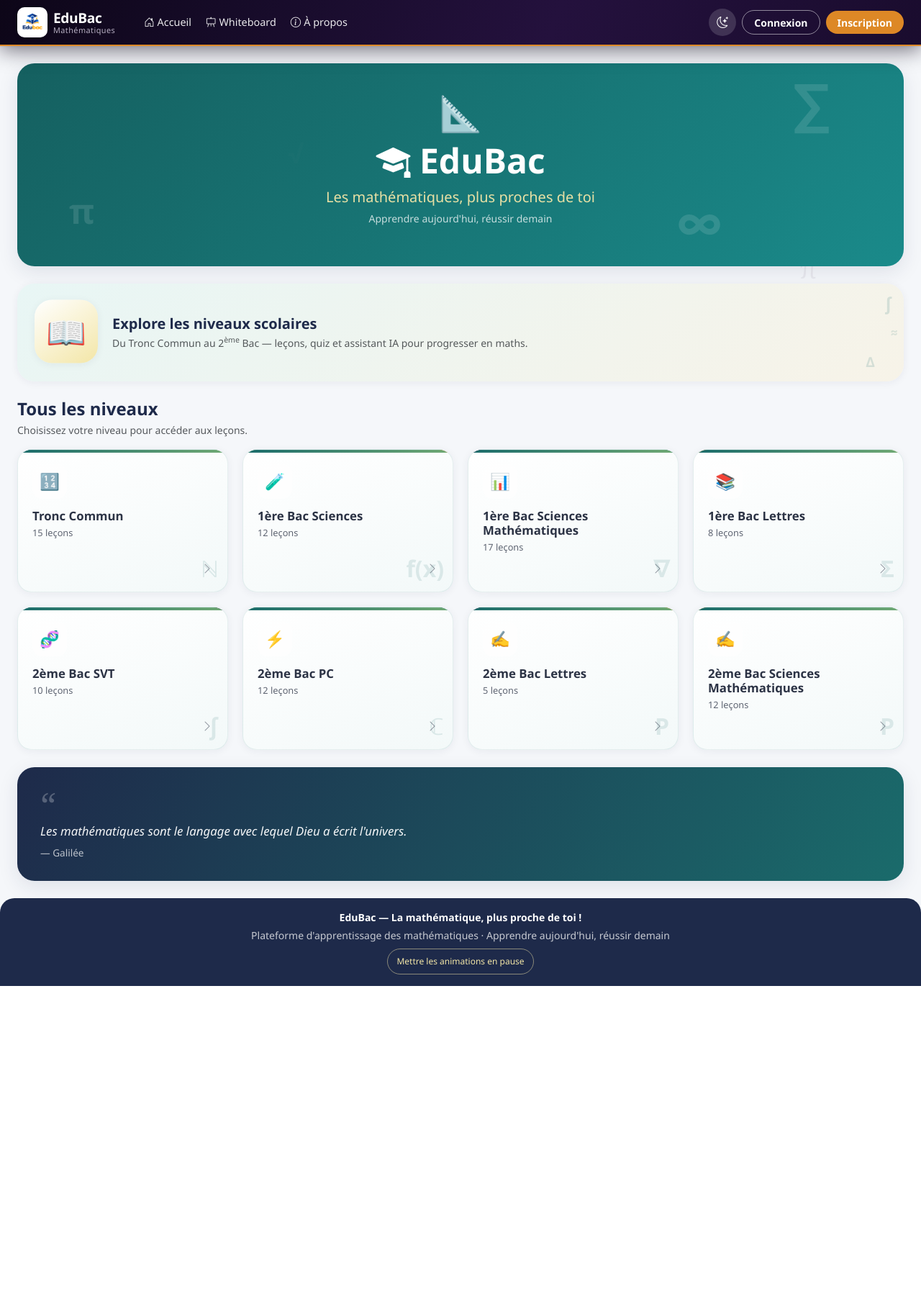
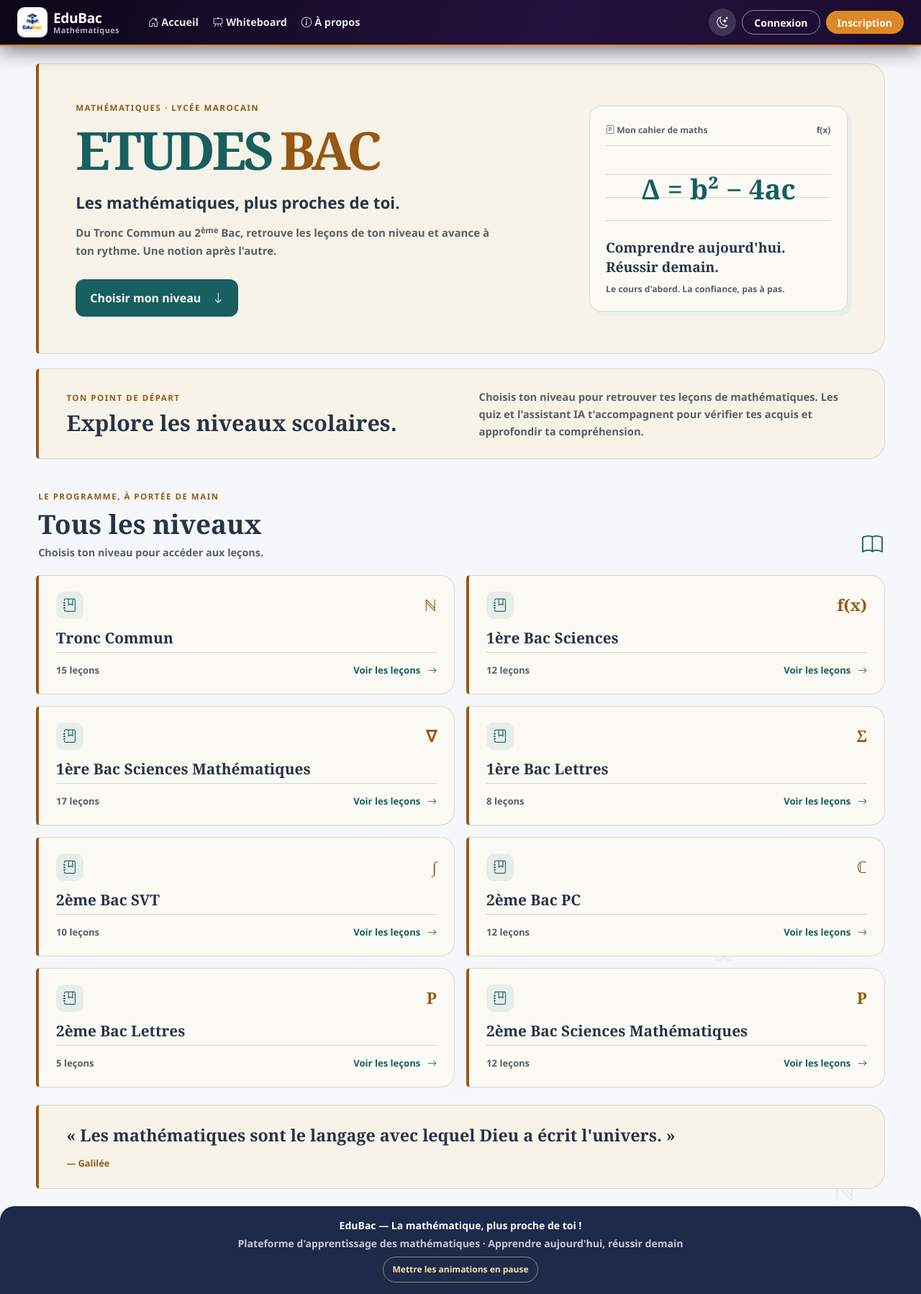
Before and after one commit to elhadiabdelmounaim/EduBac_C, a Django app: page / in a window 1280 px wide. Shown: the whole page at 72% size. Before the commit the page ends 1370 px from the top, so only its background shows below. Run offline with Django 5.2, Linux system fonts and the light colour scheme; data comes from the database, SQL or seed files in the repository; data that the repository does not hold is empty.

Commit message:
Update home template and add home page styles
Replit-Commit-Author: Agent

```diff
--- /dev/null
+++ b/EduBac/static/css/home.css
@@ -0,0 +1,175 @@
+/* Accueil only — a warm, bold study notebook. */
+.home-page {
+    --home-paper: #f7f3e8;
+    --home-surface: #fcfaf4;
+    --home-ink: #263449;
+    --home-muted: #566268;
+    --home-teal: #185f60;
+    --home-tint: #e7eeea;
+    --home-line: #d9d9cb;
+    --home-ochre: #975815;
+    max-width: 1180px;
+    margin: 0 auto;
+    color: var(--home-ink);
+    font-family: 'Segoe UI', system-ui, sans-serif;
+    font-weight: 700;
+    line-height: 1.65;
+}
+html[data-theme="dark"] .home-page {
+    --home-paper: #242c2d;
+    --home-surface: #1c252b;
+    --home-ink: #f1eee3;
+    --home-muted: #c0ceca;
+    --home-teal: #9bd9cd;
+    --home-tint: #2d3d3a;
+    --home-line: #465650;
+    --home-ochre: #efbc78;
+}
+.home-page :where(p, a, span, small, figcaption, blockquote, h1, h2, h3) { font-weight: 700; }
+.home-page h1, .home-page h2, .home-page h3 {
+    font-family: Georgia, 'Times New Roman', serif;
+    color: var(--home-ink);
+    text-wrap: balance;
+    line-height: 1.2;
+}
+.home-page p { margin: 0; }
+.home-page .home-kicker {
+    color: var(--home-ochre);
+    font-size: .72rem;
+    letter-spacing: .13em;
+    text-transform: uppercase;
+}
+.home-page .home-panel {
+    background: var(--home-paper);
+    border: 1px solid var(--home-line);
+    border-left: 4px solid var(--home-ochre);
+    border-radius: 5px 24px 24px 5px;
+}
+.home-page .home-hero {
+    display: grid;
+    grid-template-columns: minmax(0, 1.5fr) minmax(0, .8fr);
+    align-items: center;
+    gap: 2.5rem;
+    padding: clamp(1.5rem, 4vw, 3.5rem);
+}
+.home-page .home-wordmark {
+    display: flex;
+    flex-wrap: wrap;
+    gap: 0 .16em;
+    font-family: Georgia, 'Times New Roman', serif;
+    font-size: clamp(2.6rem, 5.7vw, 5rem);
+    font-weight: 900;
+    letter-spacing: -.055em;
+    margin: .65rem 0 1.1rem;
+    line-height: 1.05;
+}
+.home-page .home-wordmark span { font-weight: 900; }
+.home-page .home-wordmark .home-wordmark-etudes { color: var(--home-teal); }
+.home-page .home-wordmark .home-wordmark-bac { color: var(--home-ochre); }
+.home-page .home-lead { font-size: clamp(1.1rem, 2vw, 1.4rem); color: var(--home-ink); }
+.home-page .home-intro { color: var(--home-muted); max-width: 36rem; margin-top: .65rem; font-size: .94rem; }
+.home-page .home-button {
+    display: inline-flex;
+    align-items: center;
+    justify-content: center;
+    gap: 1rem;
+    background: var(--home-teal);
+    color: var(--home-surface);
+    border-radius: 12px;
+    text-decoration: none;
+    padding: .8rem 1.25rem;
+    margin-top: 1.7rem;
+    min-height: 48px;
+    transition: transform 180ms ease;
+}
+.home-page .home-button:hover { transform: translateY(-2px); }
+.home-page a:focus-visible { outline: 3px solid var(--home-ochre); outline-offset: 5px; }
+.home-page .home-notebook {
+    background: var(--home-surface);
+    border: 1px solid var(--home-line);
+    border-radius: 16px;
+    padding: 1.4rem;
+    margin: 0;
+    box-shadow: 6px 6px 0 var(--home-tint);
+}
+.home-page .home-notebook-top {
+    display: flex;
+    align-items: center;
+    justify-content: space-between;
+    gap: .75rem;
+    color: var(--home-muted);
+    border-bottom: 1px solid var(--home-line);
+    padding-bottom: .75rem;
+    font-size: .75rem;
+}
+.home-page .home-equation {
+    font-family: Georgia, 'Times New Roman', serif;
+    font-size: clamp(1.9rem, 3vw, 2.8rem);
+    color: var(--home-teal);
+    text-align: center;
+    padding: 1.25rem .25rem;
+    background: repeating-linear-gradient(transparent, transparent 31px, var(--home-line) 31px, var(--home-line) 32px);
+    margin: .5rem 0 1rem;
+}
+.home-page .home-notebook figcaption { font-family: Georgia, 'Times New Roman', serif; font-size: 1.2rem; line-height: 1.4; }
+.home-page .home-notebook figcaption span { display: block; margin-top: .5rem; font-family: 'Segoe UI', system-ui, sans-serif; font-size: .76rem; color: var(--home-muted); }
+.home-page .home-guide {
+    display: grid;
+    grid-template-columns: minmax(0, 1fr) minmax(0, 1fr);
+    align-items: center;
+    gap: 1.5rem 3rem;
+    padding: 1.6rem clamp(1.4rem, 3vw, 2.5rem);
+    margin-top: 1.25rem;
+}
+.home-page .home-guide h2 { font-size: clamp(1.45rem, 2.4vw, 1.9rem); margin: .5rem 0 0; }
+.home-page .home-guide > p { color: var(--home-muted); font-size: .92rem; }
+.home-page .home-levels { margin-top: 2.6rem; scroll-margin-top: 90px; }
+.home-page .home-section-heading { display: flex; justify-content: space-between; align-items: end; gap: 1rem; margin: 0 .2rem 1.25rem; }
+.home-page .home-section-heading h2 { font-size: clamp(1.7rem, 3vw, 2.3rem); margin: .45rem 0 .35rem; }
+.home-page .home-section-heading p:not(.home-kicker) { color: var(--home-muted); font-size: .9rem; }
+.home-page .home-section-icon { color: var(--home-teal); font-size: 1.8rem; }
+.home-page .home-level-grid { display: grid; grid-template-columns: repeat(2, minmax(0, 1fr)); gap: 1rem; }
+.home-page .home-level-card {
+    display: flex;
+    flex-direction: column;
+    height: 100%;
+    background: var(--home-surface);
+    color: var(--home-ink);
+    border: 1px solid var(--home-line);
+    border-left: 4px solid var(--home-ochre);
+    border-radius: 5px 20px 20px 5px;
+    padding: 1.35rem 1.5rem;
+    text-decoration: none;
+    transition: transform 180ms ease;
+}
+.home-page .home-level-card:hover { transform: translateY(-3px); background: var(--home-paper); color: var(--home-ink); }
+.home-page .home-level-top { display: flex; align-items: center; justify-content: space-between; gap: 1rem; margin-bottom: .85rem; }
+.home-page .home-level-icon { display: inline-flex; align-items: center; justify-content: center; width: 38px; height: 38px; border-radius: 10px; background: var(--home-tint); color: var(--home-teal); font-size: 1.15rem; }
+.home-page .home-level-symbol { font-family: Georgia, 'Times New Roman', serif; color: var(--home-ochre); font-size: 1.4rem; line-height: 1; }
+.home-page .home-level-card h3 { font-size: 1.3rem; margin: 0 0 .45rem; }
+.home-page .home-level-bottom { display: flex; justify-content: space-between; gap: 1rem; align-items: center; margin-top: auto; padding-top: .9rem; border-top: 1px solid var(--home-line); }
+.home-page .home-level-count { color: var(--home-muted); font-size: .82rem; }
+.home-page .home-level-link { color: var(--home-teal); font-size: .82rem; display: inline-flex; gap: .6rem; align-items: center; }
+.home-page .home-empty { grid-column: 1 / -1; padding: 2.5rem 1.5rem; text-align: center; }
+.home-page .home-empty i { display: block; font-size: 2rem; color: var(--home-teal); margin-bottom: .65rem; }
+.home-page .home-empty h3 { font-size: 1.4rem; }
+.home-page .home-empty p { color: var(--home-muted); }
+.home-page .home-quote { margin: 1.5rem 0 0; padding: 1.5rem clamp(1.4rem, 3vw, 2.5rem); }
+.home-page .home-quote p { font-family: Georgia, 'Times New Roman', serif; font-size: clamp(1.1rem, 2vw, 1.45rem); line-height: 1.5; }
+.home-page .home-quote footer { color: var(--home-ochre); font-size: .8rem; margin-top: .7rem; }
+/* This stylesheet is loaded on Accueil only. Keep the shared shell's
+   appearance and behavior, but make its text meet the bold-text request. */
+body :is(.edubac-navbar, .edubac-sidebar, .footer, .bottom-nav, .breadcrumb, .alert) :where(p, a, span, small, strong, button, input, li, div) { font-weight: 700 !important; }
+@media (max-width: 767.98px) {
+    .home-page .home-hero, .home-page .home-guide, .home-page .home-level-grid { grid-template-columns: 1fr; }
+    .home-page .home-hero { gap: 1.8rem; }
+    .home-page .home-notebook { max-width: 420px; width: 100%; }
+    .home-page .home-guide { gap: .85rem; }
+    .home-page .home-levels { margin-top: 2rem; }
+    .home-page .home-level-card { padding: 1.15rem 1.25rem; }
+}
+@media (prefers-reduced-motion: reduce) {
+    .home-page .home-button, .home-page .home-level-card { transition: none; }
+    .home-page .home-button:hover, .home-page .home-level-card:hover { transform: none; }
+}
+body[data-edubac-motion="paused"] .home-page a { transition: none; }
--- a/EduBac/templates/education/home.html
+++ b/EduBac/templates/education/home.html
@@ -1,56 +1,50 @@
 {% extends "base.html" %}
+{% load static %}
+
+{% block extra_css %}
+<link rel="stylesheet" href="{% static 'css/home.css' %}?v=notebook-1">
+{% endblock %}
+
 {% block content %}
-<div class="hero text-center mb-4 fade-up">
-    <div class="hero-symbols" aria-hidden="true">
-        <span class="hs1">∑</span>
-        <span class="hs2">π</span>
-        <span class="hs3">√</span>
-        <span class="hs4">∞</span>
+<div class="home-page">
+    <section class="home-hero home-panel fade-up" aria-labelledby="home-title">
+        <div>
+            <p class="home-kicker">Mathématiques · Lycée marocain</p>
+            <h1 id="home-title" class="home-wordmark"><span class="home-wordmark-etudes">ETUDES</span><span class="home-wordmark-bac">BAC</span></h1>
+            <p class="home-lead">Les mathématiques, plus proches de toi.</p>
+            <p class="home-intro">Du Tronc Commun au 2<sup>ème</sup> Bac, retrouve les leçons de ton niveau et avance à ton rythme. Une notion après l'autre.</p>
+            <a class="home-button" href="#home-niveaux">Choisir mon niveau <i class="bi bi-arrow-down" aria-hidden="true"></i></a>
         </div>
-    <div class="position-relative" style="z-index:1;">
-        <div class="display-5 mb-2">📐</div>
-        <h1 class="display-5 fw-bold"><i class="bi bi-mortarboard-fill"></i> EduBac</h1>
-        <p class="lead mb-1">Les mathématiques, plus proches de toi</p>
-        <p class="mt-1 opacity-75 small">Apprendre aujourd'hui, réussir demain</p>
+        <figure class="home-notebook">
+            <div class="home-notebook-top"><span><i class="bi bi-journal-text" aria-hidden="true"></i> Mon cahier de maths</span><span>f(x)</span></div>
+            <div class="home-equation" aria-hidden="true">Δ = b² − 4ac</div>
+            <figcaption>Comprendre aujourd'hui.<br>Réussir demain.<span>Le cours d'abord. La confiance, pas à pas.</span></figcaption>
+        </figure>
+    </section>
+
+    <section class="home-guide home-panel fade-up" aria-labelledby="home-guide-title">
+        <div>
+            <p class="home-kicker">Ton point de départ</p>
+            <h2 id="home-guide-title">Explore les niveaux scolaires.</h2>
         </div>
+        <p>Choisis ton niveau pour retrouver tes leçons de mathématiques. Les quiz et l'assistant IA t'accompagnent pour vérifier tes acquis et approfondir ta compréhension.</p>
+    </section>
+
+    <section id="home-niveaux" class="home-levels" aria-labelledby="home-levels-title">
+        <div class="home-section-heading">
+            <div>
+                <p class="home-kicker">Le programme, à portée de main</p>
+                <h2 id="home-levels-title">Tous les niveaux</h2>
+                <p>Choisis ton niveau pour accéder aux leçons.</p>
             </div>
-
-<div class="illus-card mb-4 fade-up fade-up-delay-1">
-    <div class="reader-illus float-soft">📖</div>
-    <div class="flex-grow-1">
-        <h2 class="h5 fw-bold mb-1" style="color:var(--edubac-navy);">Explore les niveaux scolaires</h2>
-        <p class="mb-0 text-muted small">Du Tronc Commun au 2<sup>ème</sup> Bac — leçons, quiz et assistant IA pour progresser en maths.</p>
+            <i class="bi bi-book home-section-icon" aria-hidden="true"></i>
         </div>
-    <span class="illus-math im1" aria-hidden="true">∫</span>
-    <span class="illus-math im2" aria-hidden="true">Δ</span>
-    <span class="illus-math im3" aria-hidden="true">≈</span>
-</div>
-
-<div class="d-flex flex-wrap justify-content-between align-items-end gap-2 mb-3">
-    <div>
-        <h2 class="h4 fw-bold mb-1" style="color:var(--edubac-navy);">Tous les niveaux</h2>
-        <p class="text-muted mb-0 small">Choisissez votre niveau pour accéder aux leçons.</p>
-    </div>
-</div>
-
-<div class="edubac-grid mb-4">
+        <div class="home-level-grid">
         {% for n in niveaux %}
-    <div class="fade-up">
-        <a href="{% url 'education:niveau_detail' n.code %}" class="level-card lc-{{ n.order }}">
-            <div>
-                <div class="level-icon">
-                    {% if n.order == 1 %}🔢
-                    {% elif n.order == 2 %}🧪
-                    {% elif n.order == 3 %}📊
-                    {% elif n.order == 4 %}📚
-                    {% elif n.order == 5 %}🧬
-                    {% elif n.order == 6 %}⚡
-                    {% else %}✍️{% endif %}
-                </div>
-                <h3>{{ n.label }}</h3>
-                <p>{{ n.count }} leçon{{ n.count|pluralize }}</p>
-            </div>
-            <span class="lc-symbol">
+            <a href="{% url 'education:niveau_detail' n.code %}" class="home-level-card fade-up">
+                <div class="home-level-top">
+                    <span class="home-level-icon"><i class="bi bi-journal-bookmark" aria-hidden="true"></i></span>
+                    <span class="home-level-symbol" aria-hidden="true">
                         {% if n.order == 1 %}ℕ
                         {% elif n.order == 2 %}f(x)
                         {% elif n.order == 3 %}∇
@@ -59,19 +53,26 @@
                         {% elif n.order == 6 %}ℂ
                         {% else %}P{% endif %}
                     </span>
-            <div class="text-end mt-2">
-                <i class="bi bi-chevron-right opacity-50"></i>
+                </div>
+                <h3>{{ n.label }}</h3>
+                <div class="home-level-bottom">
+                    <span class="home-level-count">{{ n.count }} leçon{{ n.count|pluralize }}</span>
+                    <span class="home-level-link">Voir les leçons <i class="bi bi-arrow-right" aria-hidden="true"></i></span>
                 </div>
             </a>
+        {% empty %}
+            <div class="home-empty home-panel" role="status">
+                <i class="bi bi-journal-text" aria-hidden="true"></i>
+                <h3>Les cours seront bientôt disponibles.</h3>
+                <p>Reviens ici pour découvrir les leçons de ton niveau.</p>
             </div>
-{% empty %}
-    <div class="full-width"><div class="alert alert-info">Les cours seront bientôt disponibles.</div></div>
         {% endfor %}
         </div>
+    </section>
 
-<div class="math-quote">
-    <div class="quote-mark">“</div>
-    <p>Les mathématiques sont le langage avec lequel Dieu a écrit l'univers.</p>
-    <div class="quote-author">— Galilée</div>
+    <blockquote class="home-quote home-panel">
+        <p>« Les mathématiques sont le langage avec lequel Dieu a écrit l'univers. »</p>
+        <footer>— Galilée</footer>
+    </blockquote>
 </div>
 {% endblock %}
```
Lines whose indentation alone changed are shown as unchanged.
